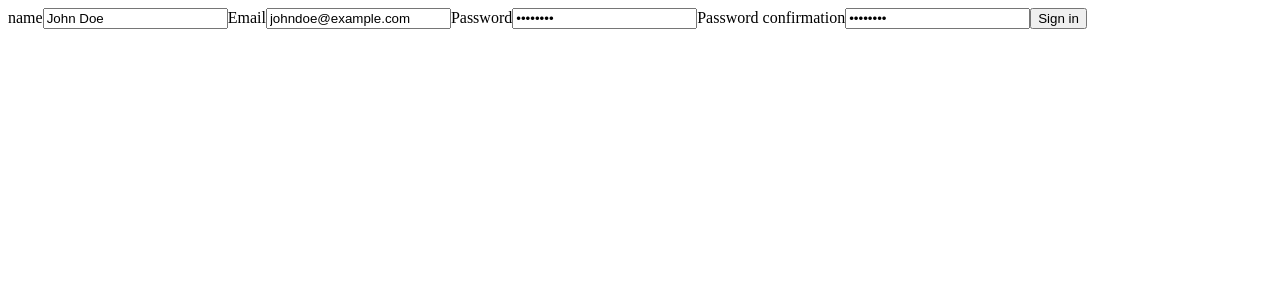
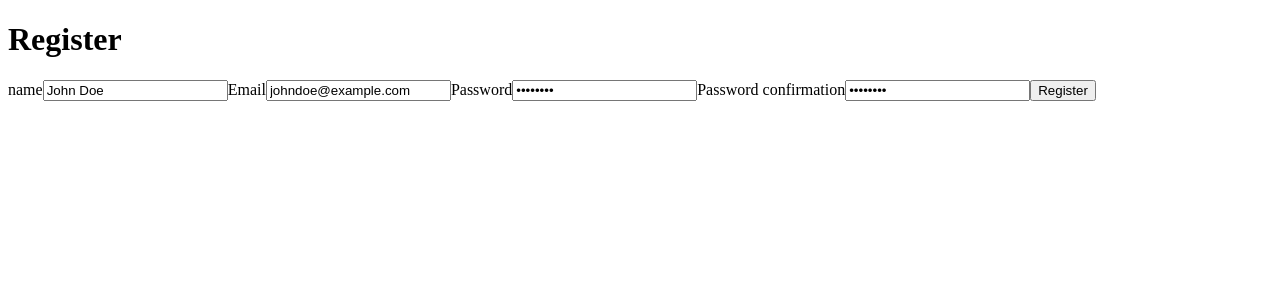
Before and after one commit to clarity-digital/nextjs-jwt-app-router, a Next.js app: page /register in a window 1280 px wide. Shown: the top 300 px of the page. Built offline with nearby package versions, Linux system fonts and the light colour scheme.

Commit message:
refactor: register form as client component

```diff
--- a/src/app/(authentication)/register/page.tsx
+++ b/src/app/(authentication)/register/page.tsx
@@ -1,44 +1,11 @@
-"use client";
+import RegisterForm from "@/components/RegisterForm";
 
 export default function Page() {
-  async function handleSubmit(event: React.FormEvent<HTMLFormElement>) {
-    event.preventDefault();
+  return (
+    <main>
+      <h1>Register</h1>
 
-    const formData = new FormData(event.currentTarget);
-    console.log(Object.fromEntries(formData));
-  }
-
-  return (
-    <form onSubmit={(event) => handleSubmit(event)}>
-      <label>name</label>
-      <input
-        name="name"
-        type="text"
-        defaultValue="John Doe"
-      />
-
-      <label>Email</label>
-      <input
-        name="email"
-        type="email"
-        defaultValue="johndoe@example.com"
-      />
-
-      <label>Password</label>
-      <input
-        name="password"
-        type="password"
-        defaultValue="password"
-      />
-
-      <label>Password confirmation</label>
-      <input
-        name="password_confirmation"
-        type="password"
-        defaultValue="password"
-      />
-
-      <button type="submit">Sign in</button>
-    </form>
+      <RegisterForm />
+    </main>
   );
 }
--- /dev/null
+++ b/src/components/RegisterForm/RegisterForm.tsx
@@ -0,0 +1,44 @@
+"use client";
+
+export default function RegisterForm() {
+  async function handleSubmit(event: React.FormEvent<HTMLFormElement>) {
+    event.preventDefault();
+
+    const formData = new FormData(event.currentTarget);
+    console.log(Object.fromEntries(formData));
+  }
+
+  return (
+    <form onSubmit={(event) => handleSubmit(event)}>
+      <label>name</label>
+      <input
+        name="name"
+        type="text"
+        defaultValue="John Doe"
+      />
+
+      <label>Email</label>
+      <input
+        name="email"
+        type="email"
+        defaultValue="johndoe@example.com"
+      />
+
+      <label>Password</label>
+      <input
+        name="password"
+        type="password"
+        defaultValue="password"
+      />
+
+      <label>Password confirmation</label>
+      <input
+        name="password_confirmation"
+        type="password"
+        defaultValue="password"
+      />
+
+      <button type="submit">Register</button>
+    </form>
+  );
+}
--- /dev/null
+++ b/src/components/RegisterForm/index.ts
@@ -0,0 +1 @@
+export { default } from "./RegisterForm";
```
